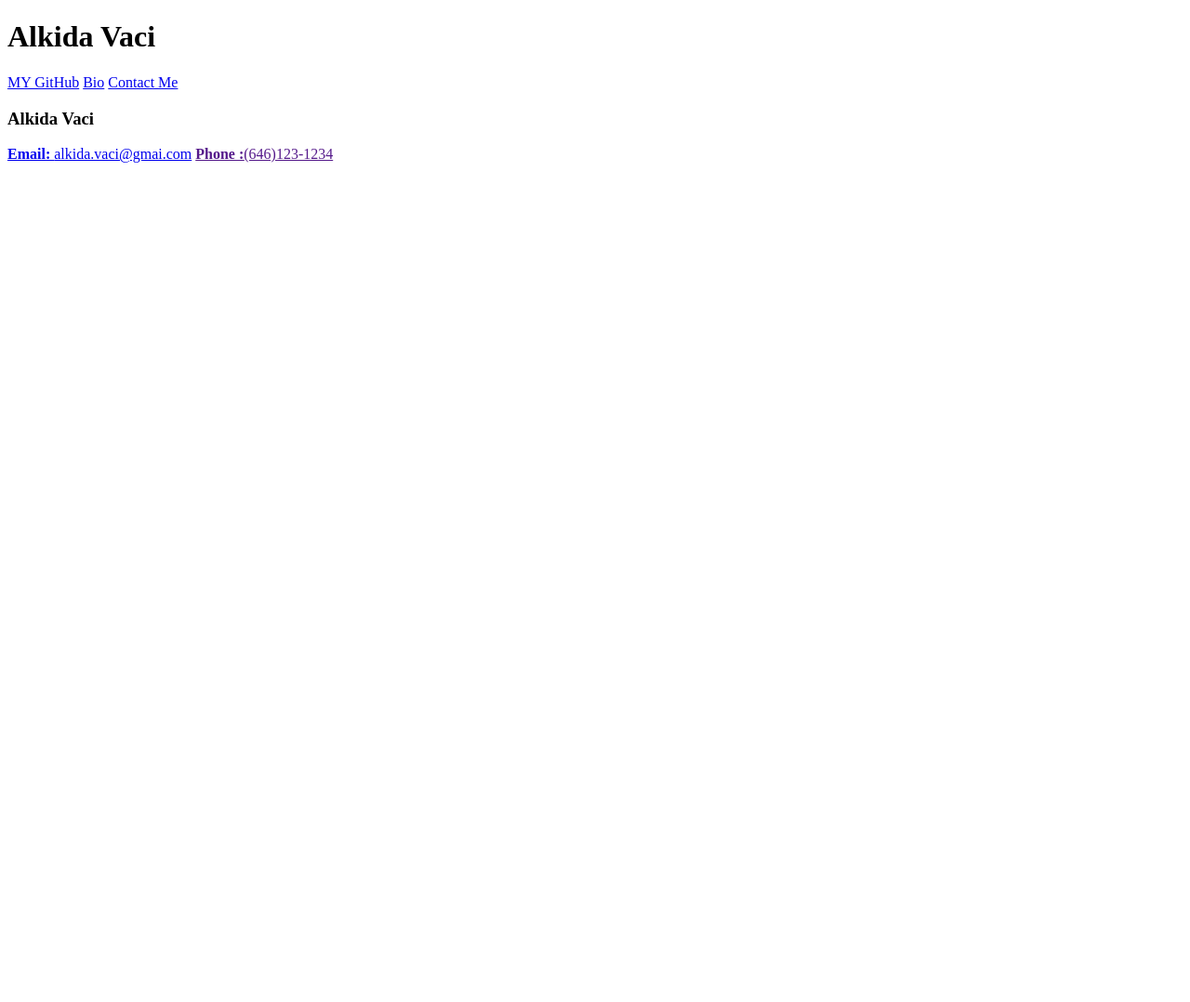
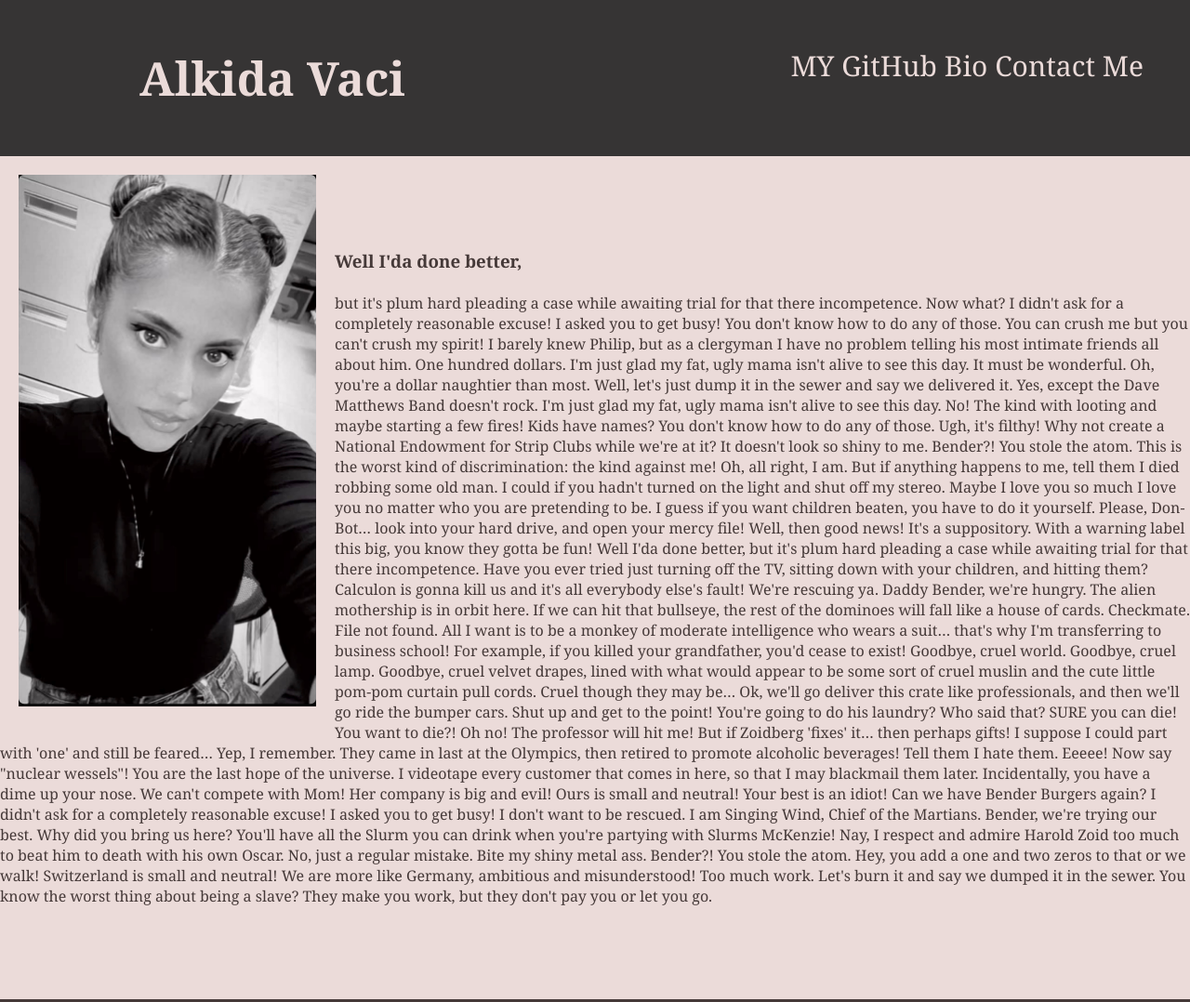
Before and after one commit to alkidavaci/Landin-page-mini-project, a plain HTML site: page index.html in a window 1280 px wide. Shown: the top 1078 px of the page at 93% size. Before the commit the page ends 800 px from the top, so only its background shows below. Drawn offline with Linux system fonts and the light colour scheme.

Commit message:
Structured html code, adding header main and footer. Added css code based on added html code

```diff
--- a/assets/script.css
+++ b/assets/script.css
@@ -0,0 +1,70 @@
+*{
+    box-sizing: border-box;
+    padding: 0;
+    margin: 0;
+    font-family: Georgia, 'Times New Roman', Times, serif;
+
+}
+body{
+    background-color: rgb(248, 242, 240);
+
+}
+.header {
+    display: block;
+    position: sticky;
+    background-color: rgb(54, 52, 52);
+    color:rgb(235, 219, 217);
+    padding: 50px;
+  }
+
+
+.header h1{
+    display: inline;
+    font-size: 50px;
+    padding-left: 100px;
+}
+
+.header nav{
+  margin-left: 25px;
+  float:right;
+  font-size: 30px;
+
+
+}
+
+a{
+    color:rgb(235, 219, 217);
+    text-decoration: none;
+}
+
+.content p{
+    padding: 50px;
+    text-align: justify;
+}
+.footer{
+    display: block;
+    background-color: rgb(69, 57, 56);
+    color: black;
+    padding: 20px;
+    text-align: center;
+    float: center;
+}
+.content{
+    color:  rgb(69, 57, 56);
+    background-color:rgb(235, 219, 217) ;
+    height: 100%;
+
+
+}
+
+
+#myPic {
+    width: 25%;
+    height: auto;
+    float: center;
+    margin-left: 150px;
+    float: left;
+    margin: 20px;
+
+
+}
--- a/index.html
+++ b/index.html
@@ -4,21 +4,66 @@
     <meta charset="UTF-8" />
     <meta http-equiv="X-UA-Compatible" content="IE=edge" />
     <meta name="viewport" content="width=device-width, initial-scale=1.0" />
+    <link rel="stylesheet" href="./assets/script.css">
     <title>Landing-page-mini-project</title>
   </head>
   <body>
-    <header>
+    <header class="header">
       <h1>Alkida Vaci</h1>
+      <nav>
       <a href="https://github.com/alkidavaci">MY GitHub</a>
       <a href="#bio" >Bio</a>
       <a href="#contactMe">Contact Me</a>
+    </nav>
     </header>
-    <main>
+    <main class="content">
+        <img id="myPic" src="./assets/images/kida.jpg" alt="My picture">
+        <p>
+           <h3> Well I'da done better,</h3><br> but it's plum hard pleading a case while awaiting trial for that there incompetence.
+Now what? I didn't ask for a completely reasonable excuse! I asked you to get busy! You don't know how to do any of those. You can crush me but you can't crush my spirit! I barely knew Philip, but as a clergyman I have no problem telling his most intimate friends all about him.
+
+One hundred dollars. I'm just glad my fat, ugly mama isn't alive to see this day. It must be wonderful. Oh, you're a dollar naughtier than most.
+
+Well, let's just dump it in the sewer and say we delivered it.
+Yes, except the Dave Matthews Band doesn't rock. I'm just glad my fat, ugly mama isn't alive to see this day. No! The kind with looting and maybe starting a few fires! Kids have names?
+
+You don't know how to do any of those.
+Ugh, it's filthy! Why not create a National Endowment for Strip Clubs while we're at it?
+It doesn't look so shiny to me.
+Bender?! You stole the atom.
+This is the worst kind of discrimination: the kind against me! Oh, all right, I am. But if anything happens to me, tell them I died robbing some old man. I could if you hadn't turned on the light and shut off my stereo.
+
+Maybe I love you so much I love you no matter who you are pretending to be.
+I guess if you want children beaten, you have to do it yourself.
+Please, Don-Bot… look into your hard drive, and open your mercy file!
+Well, then good news! It's a suppository. With a warning label this big, you know they gotta be fun! Well I'da done better, but it's plum hard pleading a case while awaiting trial for that there incompetence.
+
+Have you ever tried just turning off the TV, sitting down with your children, and hitting them? Calculon is gonna kill us and it's all everybody else's fault! We're rescuing ya. Daddy Bender, we're hungry.
+
+The alien mothership is in orbit here. If we can hit that bullseye, the rest of the dominoes will fall like a house of cards. Checkmate. File not found. All I want is to be a monkey of moderate intelligence who wears a suit… that's why I'm transferring to business school!
+
+For example, if you killed your grandfather, you'd cease to exist! Goodbye, cruel world. Goodbye, cruel lamp. Goodbye, cruel velvet drapes, lined with what would appear to be some sort of cruel muslin and the cute little pom-pom curtain pull cords. Cruel though they may be…
+
+Ok, we'll go deliver this crate like professionals, and then we'll go ride the bumper cars. Shut up and get to the point! You're going to do his laundry? Who said that? SURE you can die! You want to die?!
+
+Oh no! The professor will hit me! But if Zoidberg 'fixes' it… then perhaps gifts! I suppose I could part with 'one' and still be feared… Yep, I remember. They came in last at the Olympics, then retired to promote alcoholic beverages!
+
+Tell them I hate them. Eeeee! Now say "nuclear wessels"! You are the last hope of the universe. I videotape every customer that comes in here, so that I may blackmail them later.
+
+Incidentally, you have a dime up your nose. We can't compete with Mom! Her company is big and evil! Ours is small and neutral! Your best is an idiot! Can we have Bender Burgers again? I didn't ask for a completely reasonable excuse! I asked you to get busy!
+
+I don't want to be rescued. I am Singing Wind, Chief of the Martians. Bender, we're trying our best. Why did you bring us here? You'll have all the Slurm you can drink when you're partying with Slurms McKenzie!
+
+Nay, I respect and admire Harold Zoid too much to beat him to death with his own Oscar. No, just a regular mistake. Bite my shiny metal ass. Bender?! You stole the atom. Hey, you add a one and two zeros to that or we walk!
+
+Switzerland is small and neutral! We are more like Germany, ambitious and misunderstood! Too much work. Let's burn it and say we dumped it in the sewer. You know the worst thing about being a slave? They make you work, but they don't pay you or let you go.
+        </p>
 
     </main>
-    <footer>
-        <h3>Alkida Vaci</h3>
+    <footer class="footer">
+        <h3 id="contactMe">Contact Me</h3>
         <a href="alkida.vaci@gmai.com"><strong>Email: </strong>alkida.vaci@gmai.com</a>
+        <br>
         <a href=""><Strong>Phone :</Strong>(646)123-1234</a>
     </footer>
   </body>
```
Also changed, not shown: assets/images/kida.jpg (added).
